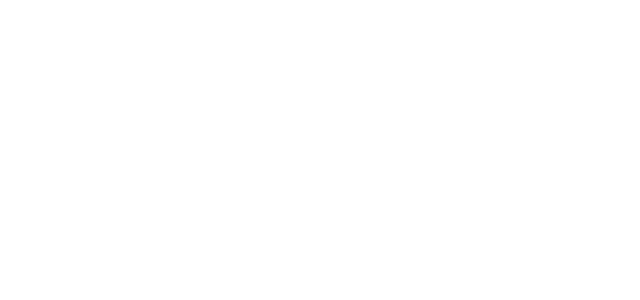
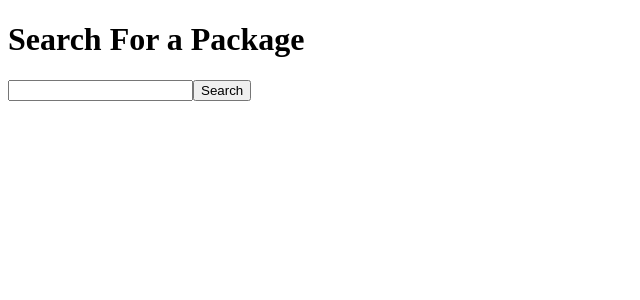
Before and after one commit to kanchika-kapoor/react_list, a React (Create React App) app in the folder redux-ts/: page / in a window 1280 px wide. Shown: the top 300 px of the page, without its empty margins (0-640 px from the left). Built offline with nearby package versions, Linux system fonts and the light colour scheme.

Commit message:
added form

```diff
--- a/redux-ts/src/components/App.tsx
+++ b/redux-ts/src/components/App.tsx
@@ -1,2 +1,16 @@
 import { Provider } from "react-redux";
 import { store } from "../state";
+import RepositoriesList from "./RepositoriesList";
+
+const App = ()=>{
+    return (
+        <Provider store={store}>
+            <div>
+                <h1>Search For a Package</h1>
+                <RepositoriesList/>
+            </div>
+        </Provider>
+    )
+}
+
+export default App
--- /dev/null
+++ b/redux-ts/src/components/RepositoriesList.tsx
@@ -0,0 +1,16 @@
+const RepositoriesList:React.FC = ()=>{
+    const onSubmit = (e: React.FormEvent<HTMLFormElement>)=>{
+        e.preventDefault()
+    }
+
+    return (
+        <div>
+            <form onSubmit={onSubmit}>
+                <input type="text" />
+                <button>Search</button>
+            </form>
+        </div>
+    )
+}
+
+export default RepositoriesList
--- a/redux-ts/src/index.tsx
+++ b/redux-ts/src/index.tsx
@@ -1,5 +1,6 @@
 import React from 'react';
 import ReactDOM from 'react-dom/client';
+import App from './components/App';
 
 
 const root = ReactDOM.createRoot(
@@ -7,6 +8,6 @@
 );
 root.render(
   <React.StrictMode>
-    <div />
+    <App />
   </React.StrictMode>
 );
--- a/redux-ts/src/state/action-creators/index.ts
+++ b/redux-ts/src/state/action-creators/index.ts
@@ -2,6 +2,12 @@
 import { ActionTypes } from "../action-types"
 import { Action } from "../actions"
 import { Dispatch } from "redux"
+
+interface resultJson{
+    package:{
+        name: string
+    }
+}
 
 export const SearchRepositories = (term: string) =>{
     return async (dispatch: Dispatch<Action>)=>{
@@ -12,7 +18,7 @@
         try{
             const {data} = await axios.get('https://registry.npmjs.org/-/v1/search', {params:{text: term}})
 
-            const names: string[] = data.map((res)=>{
+            const names: string[] = data.map((res:resultJson)=>{
                 return res.package.name
             })
 
--- a/redux-ts/src/state/reducers/RepositoriesReducer.ts
+++ b/redux-ts/src/state/reducers/RepositoriesReducer.ts
@@ -2,13 +2,19 @@
 import { Action } from "../actions"
 
 
-interface RepositioriesState {
+export interface RepositioriesState {
     loading: boolean
     error: string | null
     data: string[]
 }
 
-const reducer = (state: RepositioriesState, action: Action):RepositioriesState=>{
+const initialState:RepositioriesState = {
+    loading: false,
+    error: null,
+    data: []
+}
+
+const reducer = (state: RepositioriesState = initialState, action: Action):RepositioriesState=>{
     // type guard
     switch (action.type) {
         case ActionTypes.SEARCH_REPOSITORIES:
--- a/redux-ts/src/state/store.ts
+++ b/redux-ts/src/state/store.ts
@@ -1,5 +1,8 @@
 import {createStore, applyMiddleware} from 'redux'
-import thunk from 'redux-thunk'
+import {thunk, ThunkMiddleware } from 'redux-thunk'
 import reducers from './reducers'
+import { Action } from './actions'
+import { RepositioriesState } from './reducers/RepositoriesReducer'
 
-export const store = createStore(reducers, {}, applyMiddleware(thunk))
+
+export const store = createStore(reducers, {}, applyMiddleware(thunk as ThunkMiddleware<RepositioriesState ,Action>))
```
